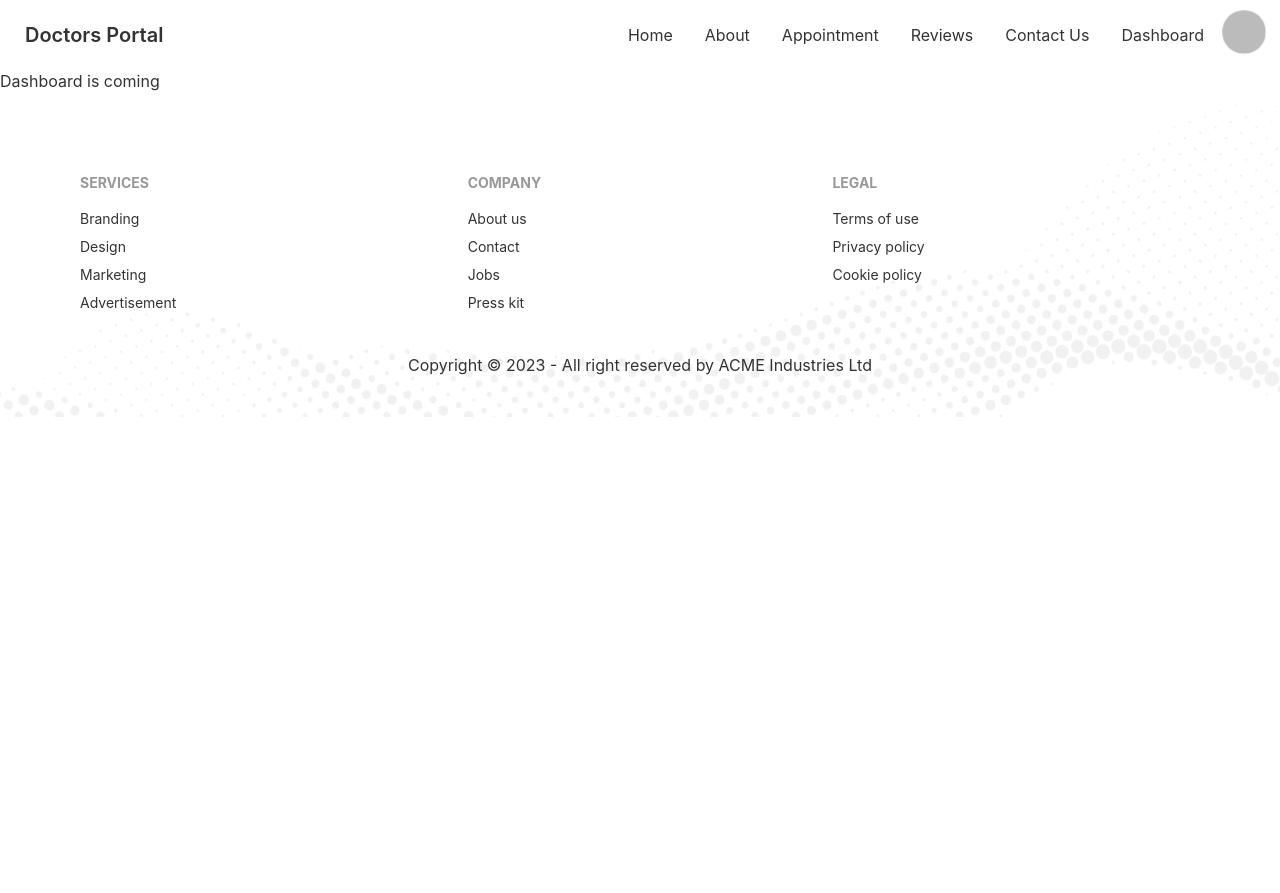
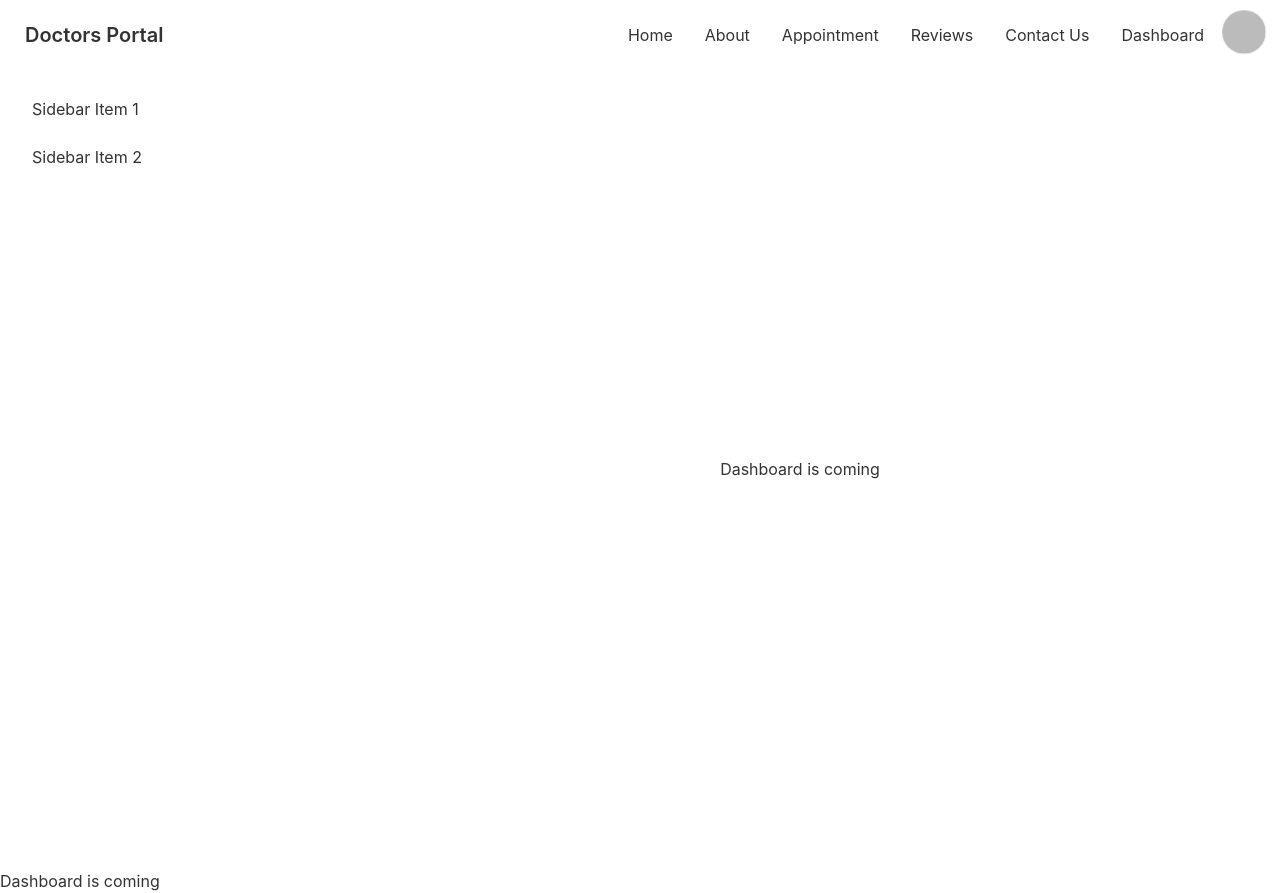
Before and after one commit to Nafis-Hasnat369/doctors-portal-client, a React (Create React App) app: page /dashboard in a window 1280 px wide. Before the commit the page ends 800 px from the top, so only its background shows below. Built offline with nearby package versions, Linux system fonts and the light colour scheme; no server answers; sample sign-in values are in the browser's storage.

Commit message:
Dashboard added

```diff
--- /dev/null
+++ b/src/Layout/DashboardLayout.js
@@ -0,0 +1,30 @@
+import React from 'react';
+import Navbar from '../Pages/Shared/Navbar/Navbar';
+import { Link, Outlet } from 'react-router-dom';
+
+const DashboardLayout = () => {
+    return (
+        <div>
+            <Navbar />
+            <div className="drawer drawer-mobile">
+                <input id="my-drawer-2" type="checkbox" className="drawer-toggle" />
+                <div className="drawer-content flex flex-col items-center justify-center">
+                    <Outlet />
+                    <label htmlFor="my-drawer-2" className="btn btn-primary drawer-button lg:hidden">Open drawer</label>
+
+                </div>
+                <div className="drawer-side">
+                    <label htmlFor="my-drawer-2" className="drawer-overlay"></label>
+                    <ul className="menu p-4 w-80 bg-base-100 text-base-content">
+                        <li><Link>Sidebar Item 1</Link></li>
+                        <li><Link>Sidebar Item 2</Link></li>
+                    </ul>
+
+                </div>
+            </div>
+            <Outlet />
+        </div>
+    );
+};
+
+export default DashboardLayout;
```
Also changed, not shown: src/Routes/Routes.js (+7 -1 lines).
